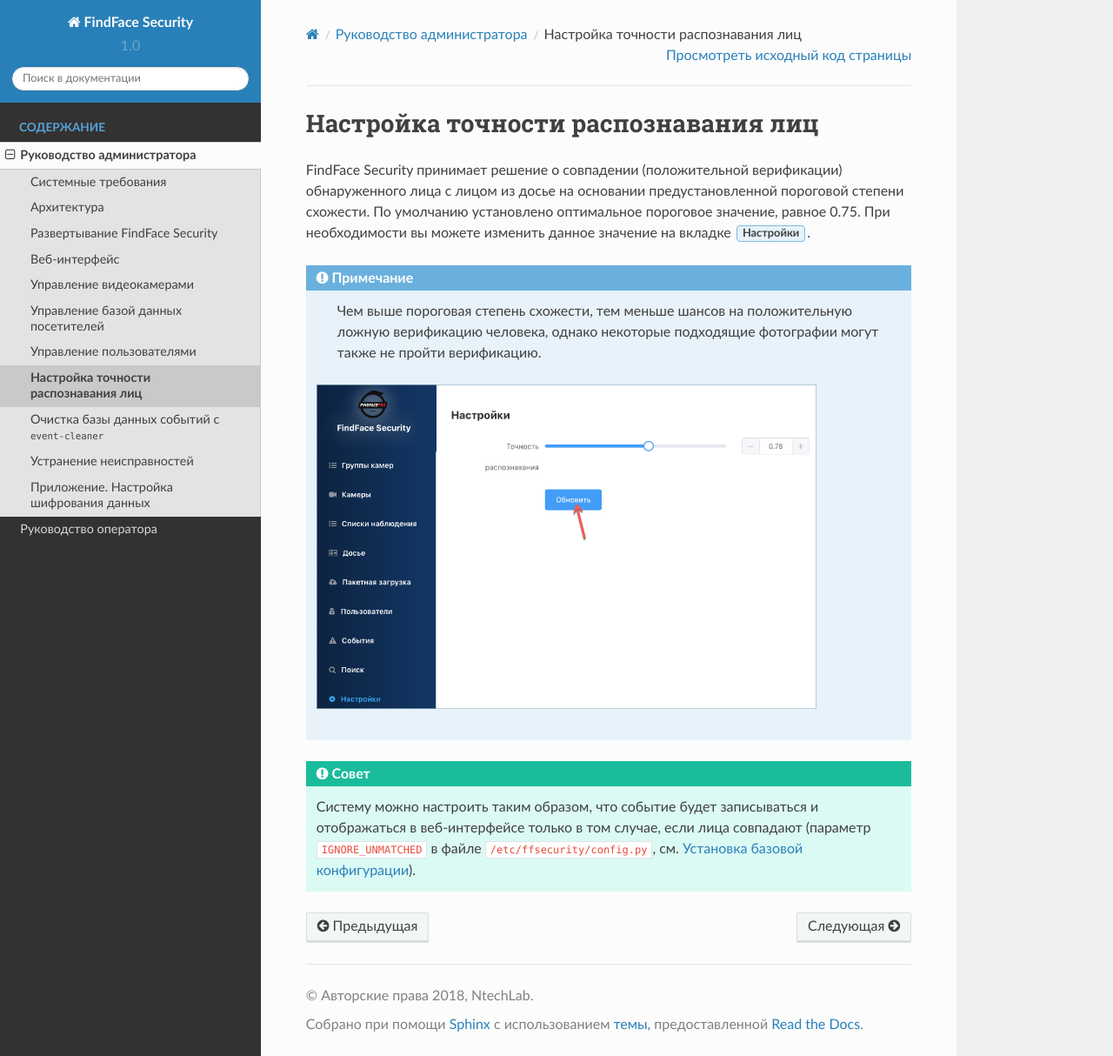
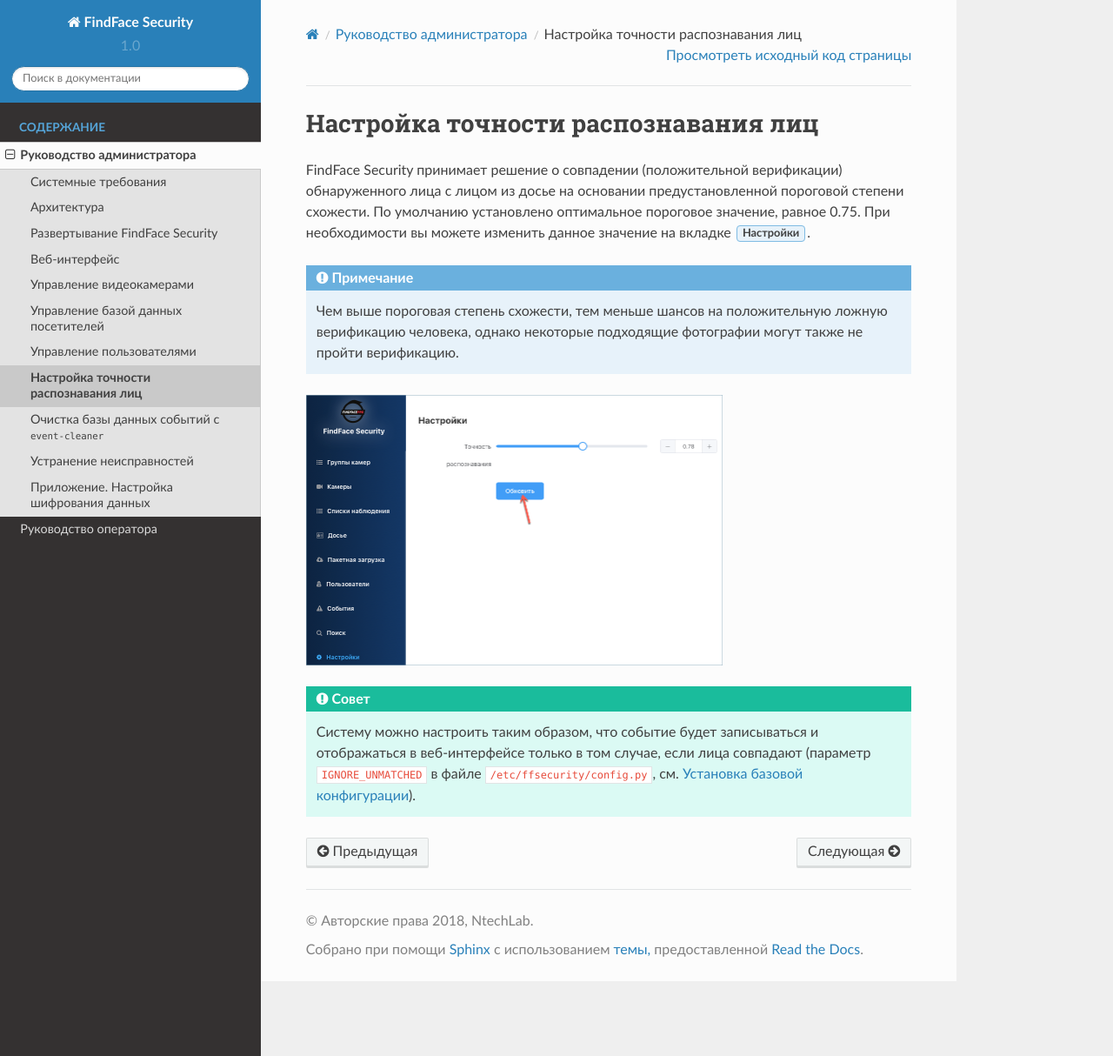
Before and after one commit to NTech-Lab/ffsecurity, a Sphinx documentation site: the page built from docs/source/settings.rst, in a window 1280 px wide and 1214 px high. Shown: the whole window at 87% size. Built offline with Sphinx 7.4.7 and the Read the Docs theme 2.0.0, drawn with Linux system fonts in a browser that asks for light colours.

```diff
--- a/docs/source/settings.rst
+++ b/docs/source/settings.rst
@@ -9,13 +9,14 @@ FindFace Security принимает решение о совпадении (п
 .. note::
    Чем выше пороговая степень схожести, тем меньше шансов на положительную ложную верификацию человека, однако некоторые подходящие фотографии могут также не пройти верификацию.
 
- |settings_ru|
 
-  .. |settings_ru| image:: /_static/settings.png
-        :scale: 60%
+|settings_ru|
 
-  .. |settings_en| image:: /_static/settings_en.png
-        :scale: 60%
+.. |settings_ru| image:: /_static/settings.png
+        :scale: 50%
+
+.. |settings_en| image:: /_static/settings_en.png
+        :scale: 50%
 
 
 .. tip::
```
Also changed, not shown: docs/source/installer.rst (+6 -3 lines), 2 other files.
